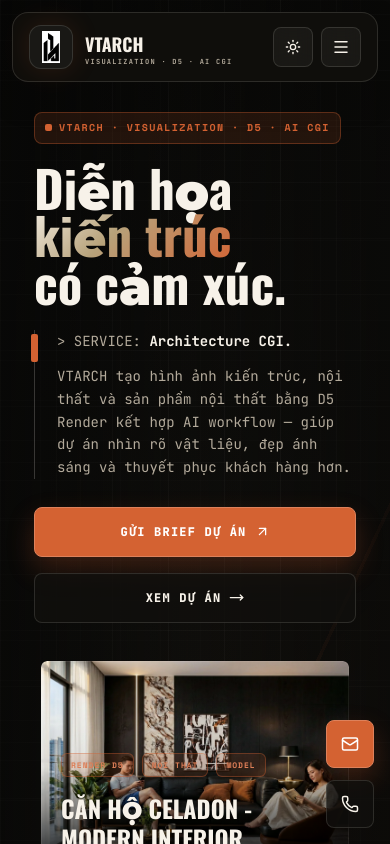
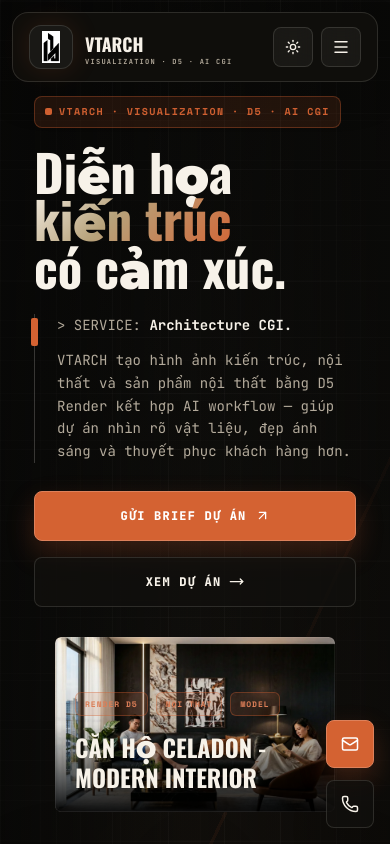
Before and after one commit to datavtarch/datavtarch.github.io, a React (Vite) app: page /#/ in a window 390 px wide. Shown: the top 844 px of the page. Built offline with nearby package versions, Linux system fonts and the light colour scheme; a small style sheet from the web is missing.

Commit message:
Tighten mobile hero composition

```diff
--- a/src/pages/Home.jsx
+++ b/src/pages/Home.jsx
@@ -44,7 +44,7 @@ const Home = ({ setSelectedProject }) => {
   return (
     <div className="relative overflow-hidden">
       {/* HERO */}
-      <section className="relative min-h-[860px] md:min-h-screen flex items-center pt-28 md:pt-32 pb-12 md:pb-20 px-4 md:px-6">
+      <section className="relative min-h-[820px] md:min-h-screen flex items-center pt-24 md:pt-32 pb-10 md:pb-20 px-4 md:px-6">
         <div className="absolute inset-0 pointer-events-none">
           <div className="absolute inset-0 hero-stage" />
           <div className="absolute inset-0 soft-grid opacity-20" />
@@ -52,7 +52,7 @@ const Home = ({ setSelectedProject }) => {
         </div>
 
         <div className="section-shell relative z-10 w-full">
-          <div className="grid lg:grid-cols-[1.05fr_.95fr] gap-8 md:gap-12 lg:gap-16 items-center">
+          <div className="grid lg:grid-cols-[1.05fr_.95fr] gap-6 md:gap-12 lg:gap-16 items-center">
             <div>
               <div className="eyebrow mb-5 md:mb-7">VTARCH · Visualization · D5 · AI CGI</div>
               <h1 className="text-[13vw] sm:text-7xl lg:text-[6.5rem] leading-[0.94] font-black font-heading mb-6 md:mb-8">
@@ -89,8 +89,8 @@ const Home = ({ setSelectedProject }) => {
             </div>
 
             <div className="relative">
-              <div className="hero-image-shell visual-frame relative max-w-[320px] sm:max-w-none mx-auto">
-                <div className="relative overflow-hidden rounded-md aspect-[16/11] sm:aspect-[4/5]">
+              <div className="hero-image-shell visual-frame relative max-w-[292px] sm:max-w-none mx-auto">
+                <div className="relative overflow-hidden rounded-md aspect-[16/10] sm:aspect-[4/5]">
                   <img
                     src={heroProject.image}
                     alt={heroProject.title}
```
